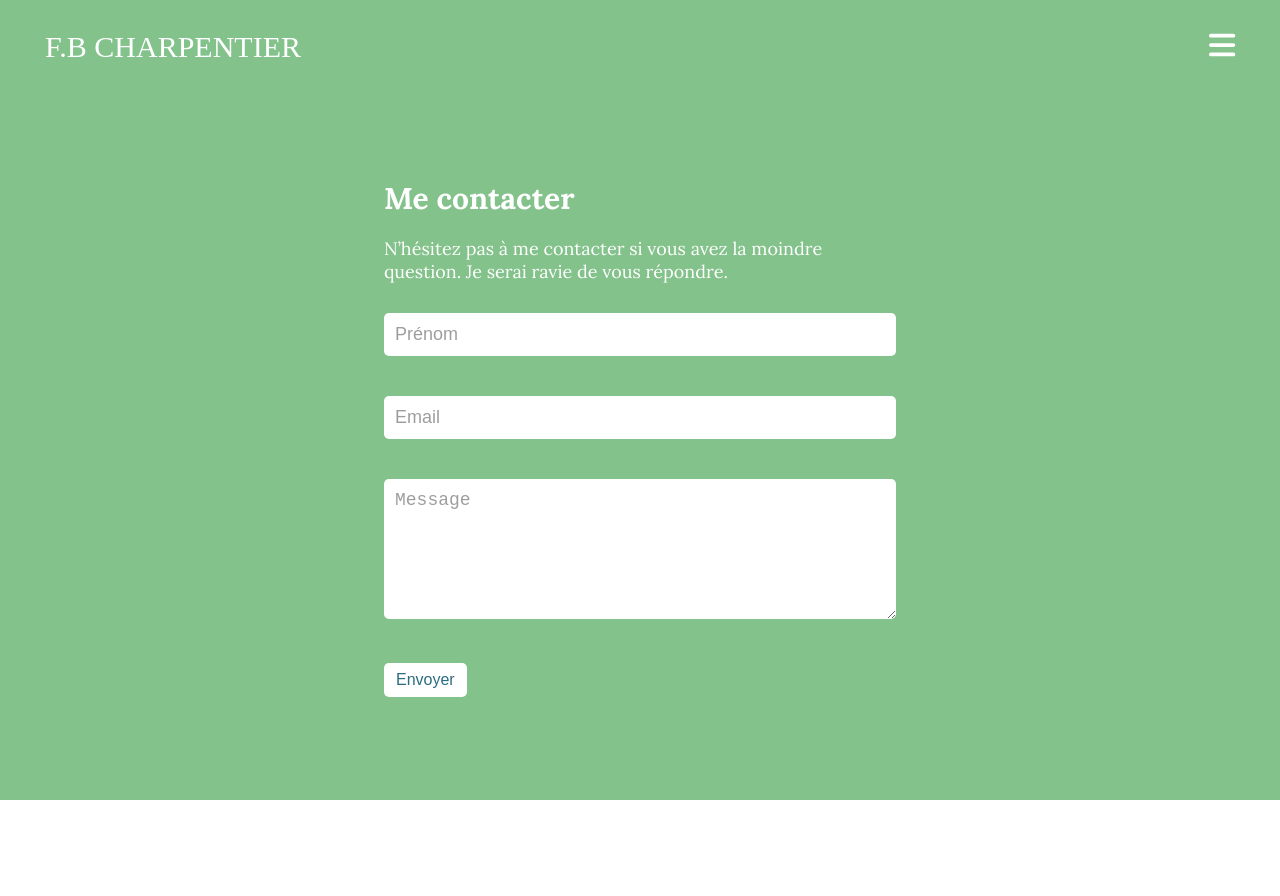
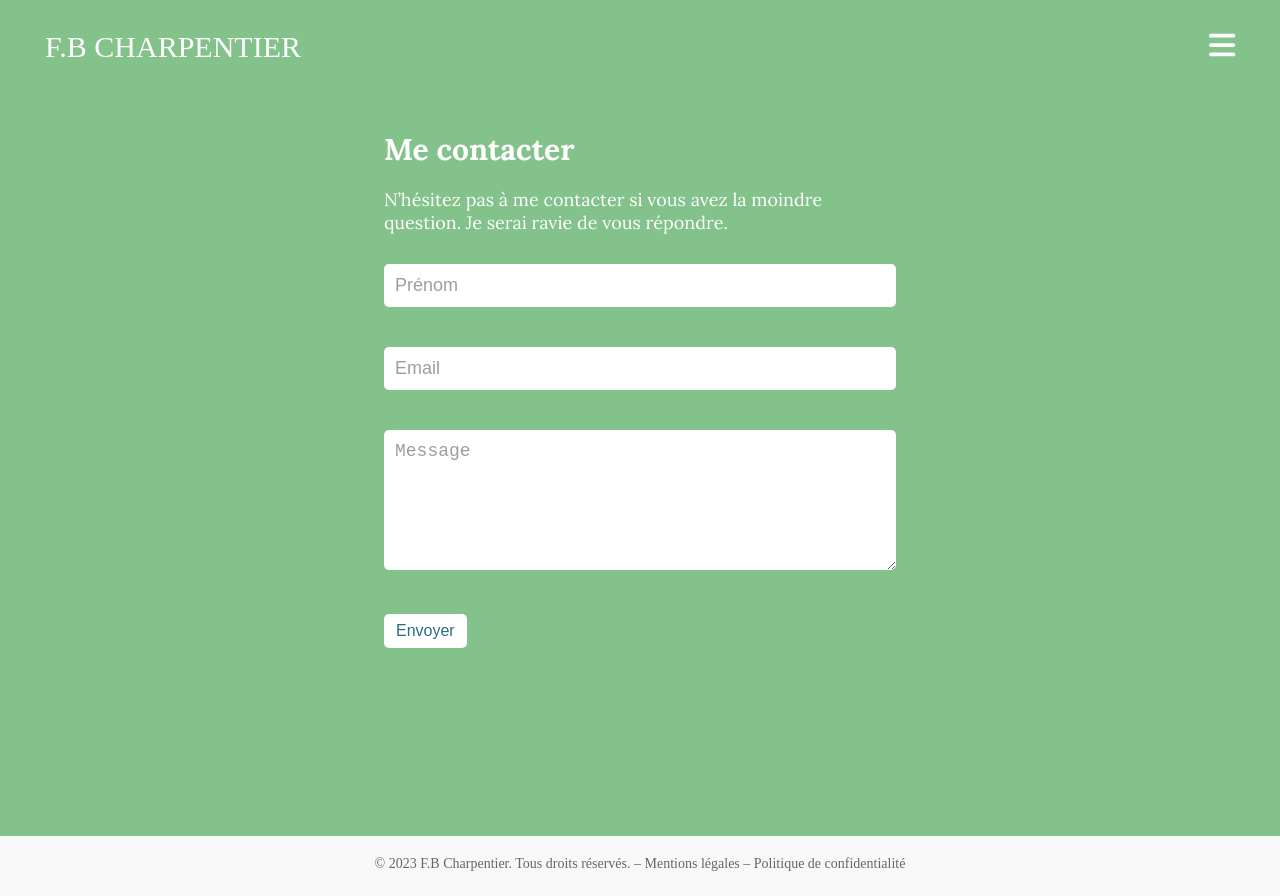
Before and after one commit to Adeleadbe/Fbcharpentier-author-website, a Next.js app: page /contact in a window 1280 px wide. Before the commit the page ends 800 px from the top, so only its background shows below. Built offline with nearby package versions, Linux system fonts and the light colour scheme.

Commit message:
footer add in contact page

```diff
--- a/app/components/Footer/Footer.jsx
+++ b/app/components/Footer/Footer.jsx
@@ -4,7 +4,7 @@ export const Footer = () => {
     return (
       <footer className={styles.footer}>
         <div className={styles.container}>
-          <p>&copy; 2023 Nom de lécrivain. Tous droits réservés.</p>
+          <p>&copy; 2023 F.B Charpentier. Tous droits réservés. – Mentions légales – Politique de confidentialité </p>
         </div>
       </footer>
     );
--- a/app/contact/page.js
+++ b/app/contact/page.js
@@ -1,11 +1,13 @@
 import styles from "./page.module.css"
 import ContactForm from "../components/ContactForm/ContactForm"
 import { lora } from "../fonts"
+import { Footer } from "../components/Footer/Footer"
 
 export default function Contact() {
     return (
+        <div className={styles.contact}>
+            <main className={styles.contact_page}>
                 <div className={lora.className}>
-            <main className={styles.contact}>
                     <div className={styles.contact_content}>
                         <h1>Me contacter</h1>
                         <p className={styles.contact_content_p}>N’hésitez pas à me contacter si vous avez la moindre question. Je serai ravie de vous répondre. </p>
@@ -13,7 +15,9 @@ export default function Contact() {
                             <ContactForm />
                         </div>
                     </div>
+                </div>
             </main>
+            <Footer />
         </div>
     )
 }
--- a/app/contact/page.module.css
+++ b/app/contact/page.module.css
@@ -5,7 +5,7 @@
     top: 0;
     padding-top: 100px;
     width: 100%;
-    height: 100%;
+    height: 112vh;
     display: flex;
     flex-direction: column;
     z-index: 0;
--- a/package.json
+++ b/package.json
@@ -16,6 +16,7 @@
     "animejs": "^3.2.1",
     "axios": "^1.6.2",
     "cors": "^2.8.5",
+    "dompurify": "^3.0.8",
     "dotenv": "^16.3.1",
     "font-awesome": "^4.7.0",
     "framer-motion": "^10.16.4",
```
Also changed, not shown: 1 other file (tests, documents, lock files or other folders). Lines whose indentation alone changed are shown as unchanged.
